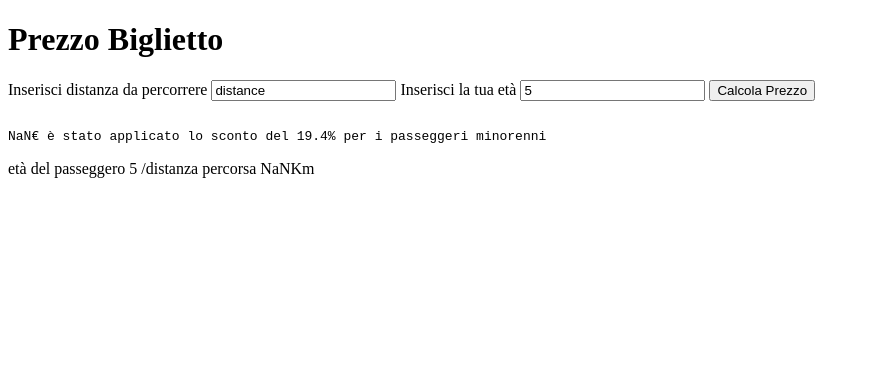
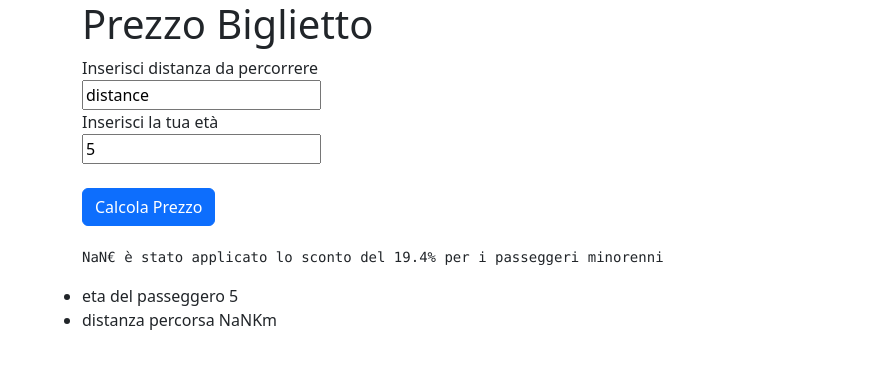
Before and after one commit to mohamed-jebali/js-biglietto-treno-form, a plain HTML site: page index.html in a window 1280 px wide. Both pictures are taken after typing "5" into the empty fields and a click on the button "Calcola Prezzo". Shown: the whole page, without its empty margins (0-870 px from the left). Drawn offline with nearby package versions, Linux system fonts and the light colour scheme.

Commit message:
added bootstrap classes to improve layout form

```diff
--- a/index.html
+++ b/index.html
@@ -5,29 +5,42 @@
     <meta http-equiv="X-UA-Compatible" content="IE=edge">
     <meta name="viewport" content="width=device-width, initial-scale=1.0">
     <title>Biglietto Treno Form</title>
+    <link rel="stylesheet" href="https://cdn.jsdelivr.net/npm/bootstrap@5.3.0-alpha3/dist/css/bootstrap.min.css">
 </head>
 <body>
 
-<h1>
-    Prezzo Biglietto
-</h1>
-
-<label for="InputDistance">Inserisci distanza da percorrere</label>
-<input type="text" value="distance" id="InputDistance">
-
-<label for="InputDistance">Inserisci la tua età</label>
-<input type="number" value="number" id="inputAge">
 
 
-<button class="btn">
+
+<div class="container">
+    <h1>
+        Prezzo Biglietto
+    </h1>
+        <div class="col-4">
+            <label for="InputDistance">Inserisci distanza da percorrere</label><br>
+            <input type="text" value="distance" id="InputDistance">
+        </div>
+        <div class="col-4 mb-4">
+            <label for="InputDistance">Inserisci la tua età</label><br>
+            <input type="number" value="number" id="inputAge">
+        </div>
+
+<button class="btn btn-primary">
     Calcola Prezzo
 </button>
 <pre id="output">
 
 </pre>
-<p id="recap">
+<ul class="px-0">
+    <li id="recapAge">
 
-</p>
+    </li>
+    <li id="recapDistance">
+
+    </li>
+</ul>
+</div>
+
 
 <script src="./js/script.js"></script>
 </body>
--- a/js/script.js
+++ b/js/script.js
@@ -1,10 +1,12 @@
 
 let btn = document.querySelector("button.btn");
 let message;
-let messageRecap;
+let recapAge;
+let recapDistance;
 
 
 btn.addEventListener('click', function() {
+
 
     let inputDistance = parseInt(document.getElementById("InputDistance").value);
     let inputAge = parseInt(document.getElementById("inputAge").value);
@@ -15,29 +17,35 @@ if(inputAge > 120 || inputAge <= 0){
     console.log("Inserisci un' età valida");
     message = "Inserisci un' età valida";
     prezzoScontato = 0;
-    messageRecap = "Inserisci dati";
+    recapDistance = "Inserisci dati";
+    recapAge = "Inserisci dati";
 }
 else if(inputAge < 18) {
     prezzoScontato = risultato - (0.194 * risultato);
     console.log(prezzoScontato + " €");
     message = "è stato applicato lo sconto del 19.4% per i passeggeri minorenni";
-    messageRecap = (" età del passeggero " + inputAge) + (" /distanza percorsa " + inputDistance + "Km")
+    recapDistance = ("distanza percorsa " + inputDistance + "Km");
+    recapAge = ("eta del passeggero " + inputAge);
 }
 else if(inputAge > 65) {
     prezzoScontato = risultato - (0.377 * risultato);
     console.log(prezzoScontato + " €");
     message = "è stato applicato lo sconto del 37.7% per i passeggeri over 65";
-    messageRecap = (" età del passeggero " + inputAge) + (" /distanza percorsa " + inputDistance + "Km")
+    recapDistance = ("distanza percorsa " + inputDistance + "Km");
+    recapAge = ("eta del passeggero " + inputAge);
 }
 else{
     console.log(prezzoScontato);
     message = "non è stato applicato lo sconto";
-    messageRecap = (" età del passeggero " + inputAge) + (" /distanza percorsa " + inputDistance + "Km")
+    recapDistance = ("distanza percorsa " + inputDistance + "Km");
+    recapAge = ("eta del passeggero " + inputAge);
     prezzoScontato = risultato;
 }
 
+
+
 document.getElementById("output").innerHTML += prezzoScontato.toFixed(2) + "€ " + message;
-
-document.getElementById("recap").innerHTML += messageRecap;
+document.getElementById("recapAge").innerHTML += recapAge;
+document.getElementById("recapDistance").innerHTML += recapDistance;
 
 });
```
